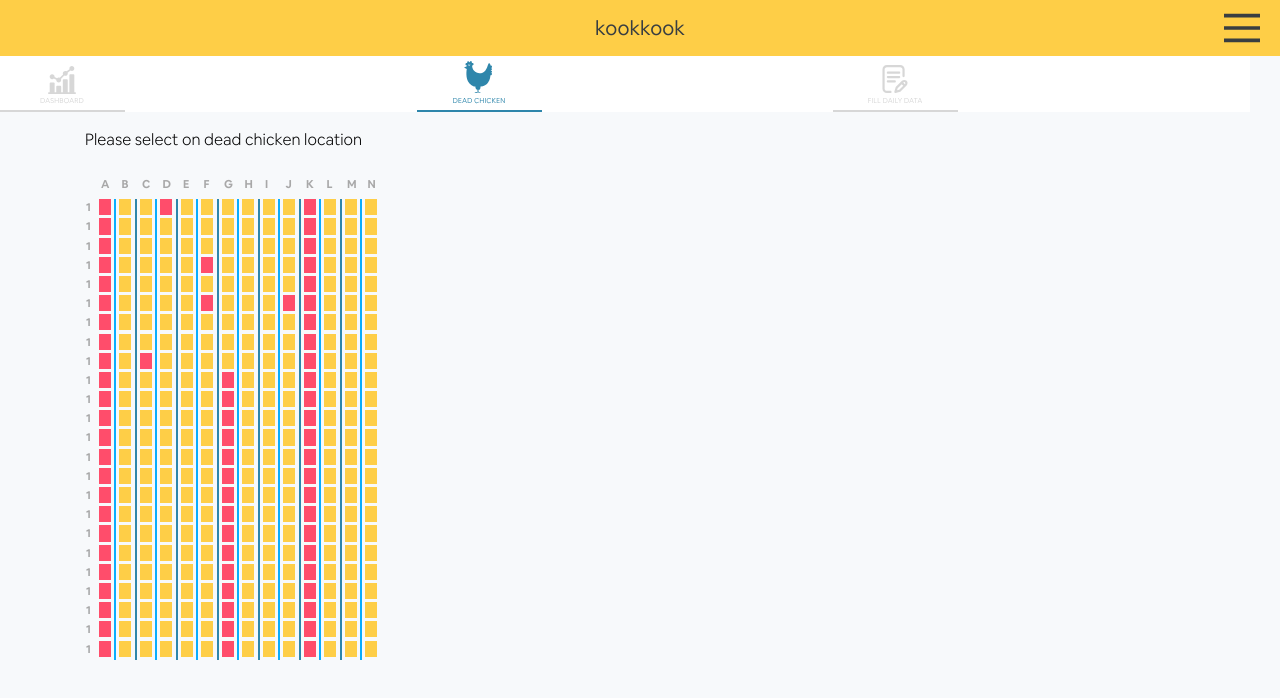
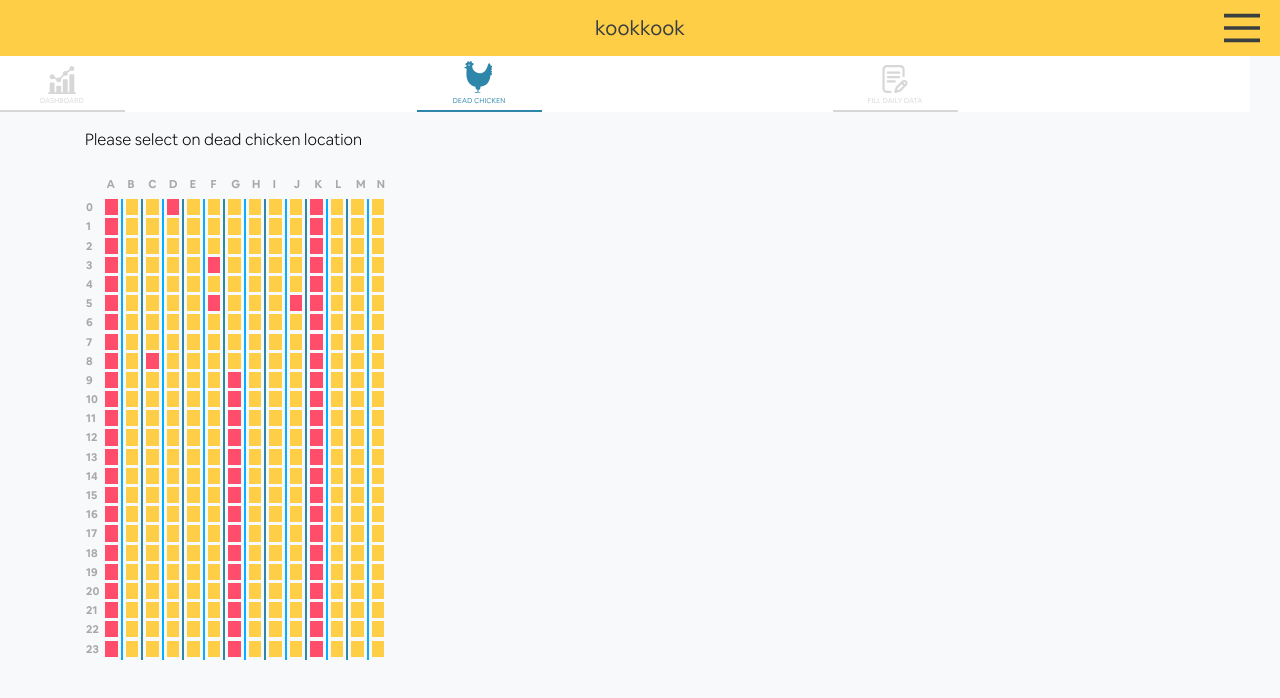
Before and after one commit to hamzaabamboo/kookkook-frontend, a React (Create React App) app: page /main in a window 1280 px wide. Both pictures are taken after a click on the element 624 px from the left and 84 px from the top of the page. Shown: the top 698 px of the page. Built offline with nearby package versions, Linux system fonts and the light colour scheme.

Commit message:
fix(): dead chicken #3
fix col and row label

```diff
--- a/src/components/DeadChicken/index.js
+++ b/src/components/DeadChicken/index.js
@@ -6,11 +6,14 @@ const square = isChickenDead => {
     return <div className={`square ${isChickenDead ? 'red' : ''}`}></div>;
 };
 
-const eachrow = row => {
+const eachrow = (row, num) => {
     return (
         <div className="row">
-            <p className="map-label" style={{ marginRight: '0.5rem' }}>
-                1
+            <p
+                className="map-label"
+                style={{ marginRight: '0.9rem', width: '0.3rem' }}
+            >
+                {num}
             </p>
             {square(row[0])}
             <div className="square water-line"></div>
@@ -49,7 +52,7 @@ const colLabel = char => {
             className="map-label"
             style={{
                 marginBottom: '0.4rem',
-                marginRight: '0.333rem',
+                marginLeft: '0.35rem',
                 width: '5%',
                 float: 'left',
             }}
@@ -467,10 +470,9 @@ const DeadChicken = () => {
             <div className="text-label-ch" style={{ marginTop: '2.5rem' }}>
                 <p>Please select on dead chicken location</p>
             </div>
-
             <div className="map">
                 {chars.map(char => colLabel(char))}
-                {zoneStatus.map(row => eachrow(row))}
+                {zoneStatus.map(row => eachrow(row, zoneStatus.indexOf(row)))}
             </div>
         </Container>
     );
--- a/src/components/DeadChicken/index.scss
+++ b/src/components/DeadChicken/index.scss
@@ -4,6 +4,10 @@
     color: #000000;
     font-size: 1rem;
     font-weight: $font-weight-light;
+}
+
+.cols {
+    margin-right: 0.3rem;
 }
 
 .map {
@@ -25,7 +29,7 @@
 }
 
 .square {
-    width: 4%;
+    width: 4.1%;
     height: 84.2%;
     float: left;
     background: $theme-yellow-color;
@@ -37,14 +41,14 @@
 }
 
 .square.food-line {
-    width: 0.7%;
+    width: 0.555%;
     height: 100%;
     margin: 0rem 0.2rem;
     background: $theme-blug-green-color;
 }
 
 .square.water-line {
-    width: 0.6%;
+    width: 0.555%;
     height: 100%;
     margin: 0rem 0.2rem;
     background: $theme-blue-color;
```
